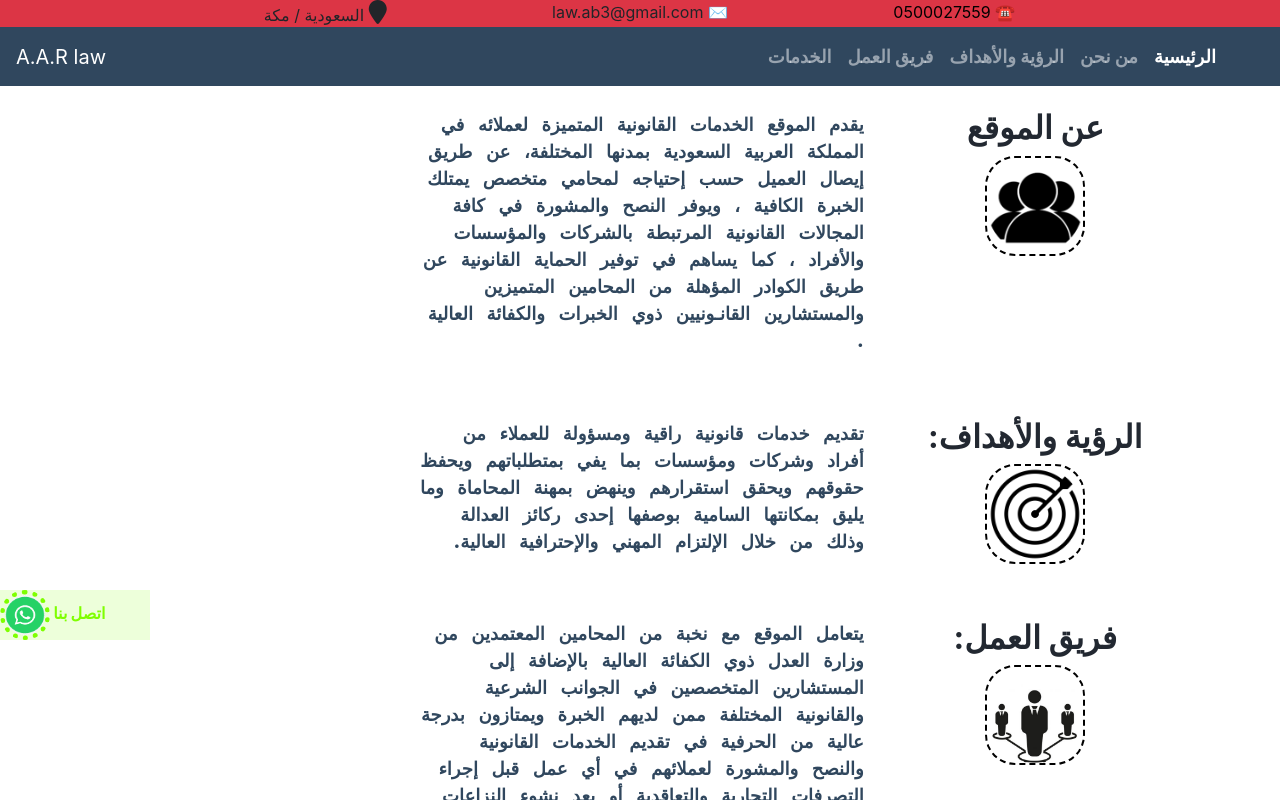
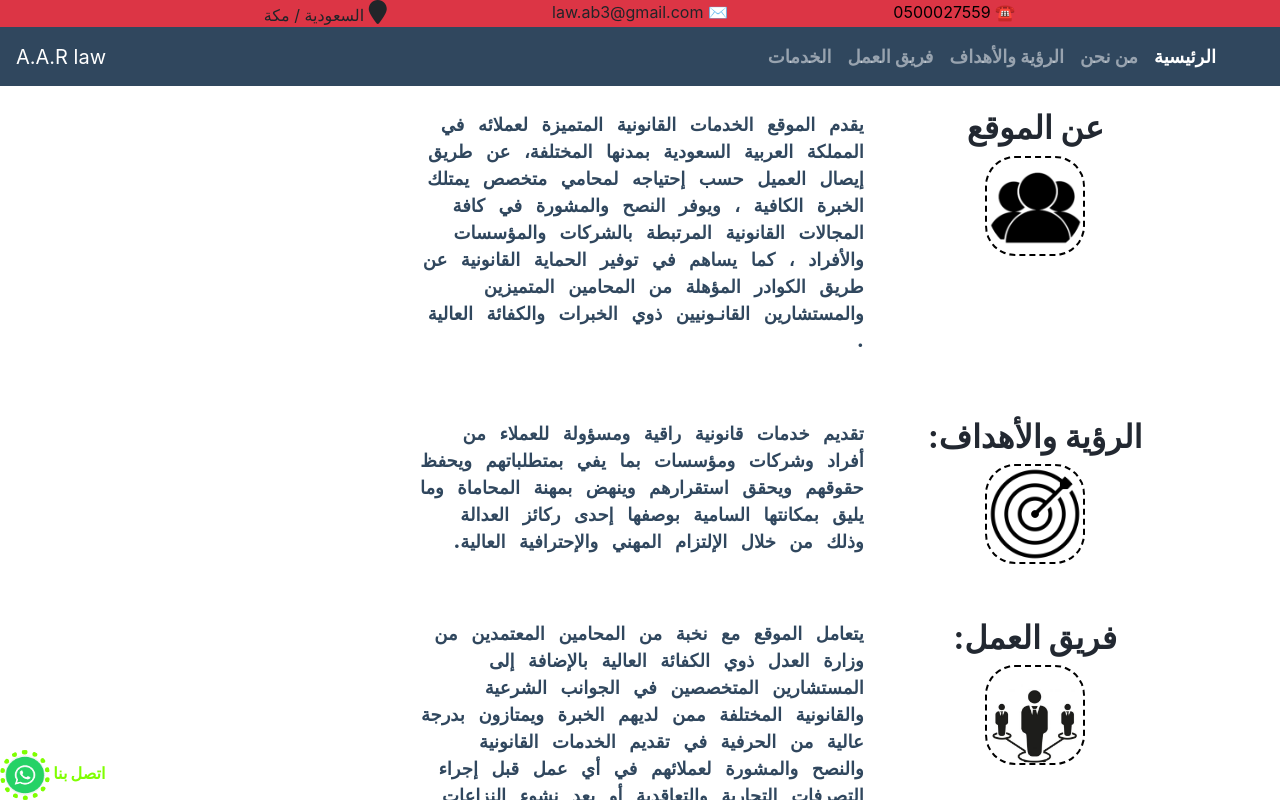
Before and after one commit to YousefGo/A.A.R, a plain HTML site: page index.html in a window 1280 px wide. Drawn offline with nearby package versions, Linux system fonts and the light colour scheme.

Commit message:
website complete level 4

```diff
--- a/css/style.css
+++ b/css/style.css
@@ -120,9 +120,8 @@ h1{
   border: chartreuse 5px dotted;
 }
 #contencMe{
-  background-color: rgba(128, 255, 0, 0.144);
   position: fixed ;
-  bottom:20%;
+  bottom:0;
   left:0 ;
   height: 50px;
   width: 150px;
```
